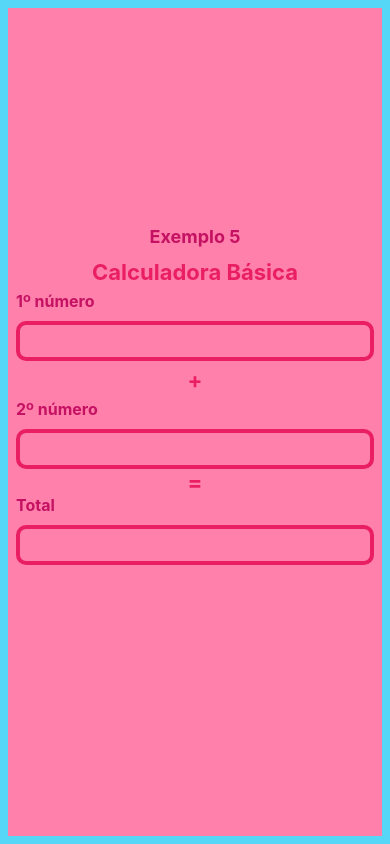
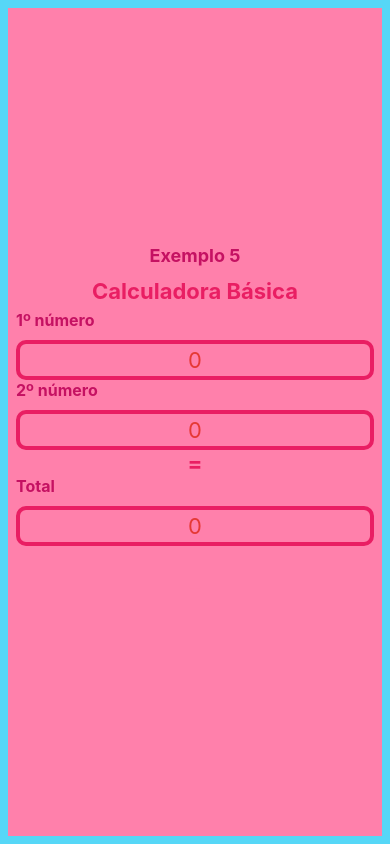
Before and after one commit to ASTakeo/aula-introducao-expo, a React Native app: screen / in a window 390 px wide. Built offline with nearby package versions, Linux system fonts and the light colour scheme; what react-native-responsive-fontsize would draw is missing.

Commit message:
Aula - 06052025

```diff
--- a/src/exemplos/ex-05/index.js
+++ b/src/exemplos/ex-05/index.js
@@ -16,17 +16,29 @@ function Exemplo5 (){
             <Text style={styles.txtSaida}>Calculadora Básica</Text>
 
             <Text style={styles.textLabel}>1º número</Text>
-            <TextInput style={styles.txtEntrada} />
+            <TextInput
+                style={styles.txtEntrada}
+                onChangeText={ (entrada) => setN1(entrada) }
+                value={n1}
+            />
 
-            <Text style={styles.txtSaida}> + </Text>
+            {/* <Text style={styles.txtSaida}> + </Text> */}
 
             <Text style={styles.textLabel}>2º número</Text>
-            <TextInput style={styles.txtEntrada} />
+            <TextInput
+                style={styles.txtEntrada}
+                onChangeText={ (entrada) => setN2(entrada) }
+                value={n2}
+            />
 
             <Text style={[styles.txtSaida, {margin: 0}]}> = </Text>
 
             <Text style={styles.textLabel}>Total </Text>
-            <TextInput style={styles.txtEntrada} />
+            <TextInput
+                style={styles.txtEntrada}
+                editable={false}
+                value={total}
+            />
 
             <TouchableOpacity style={ styles.button}>
                 <Text style={styles.textButton}> + </Text>
```
